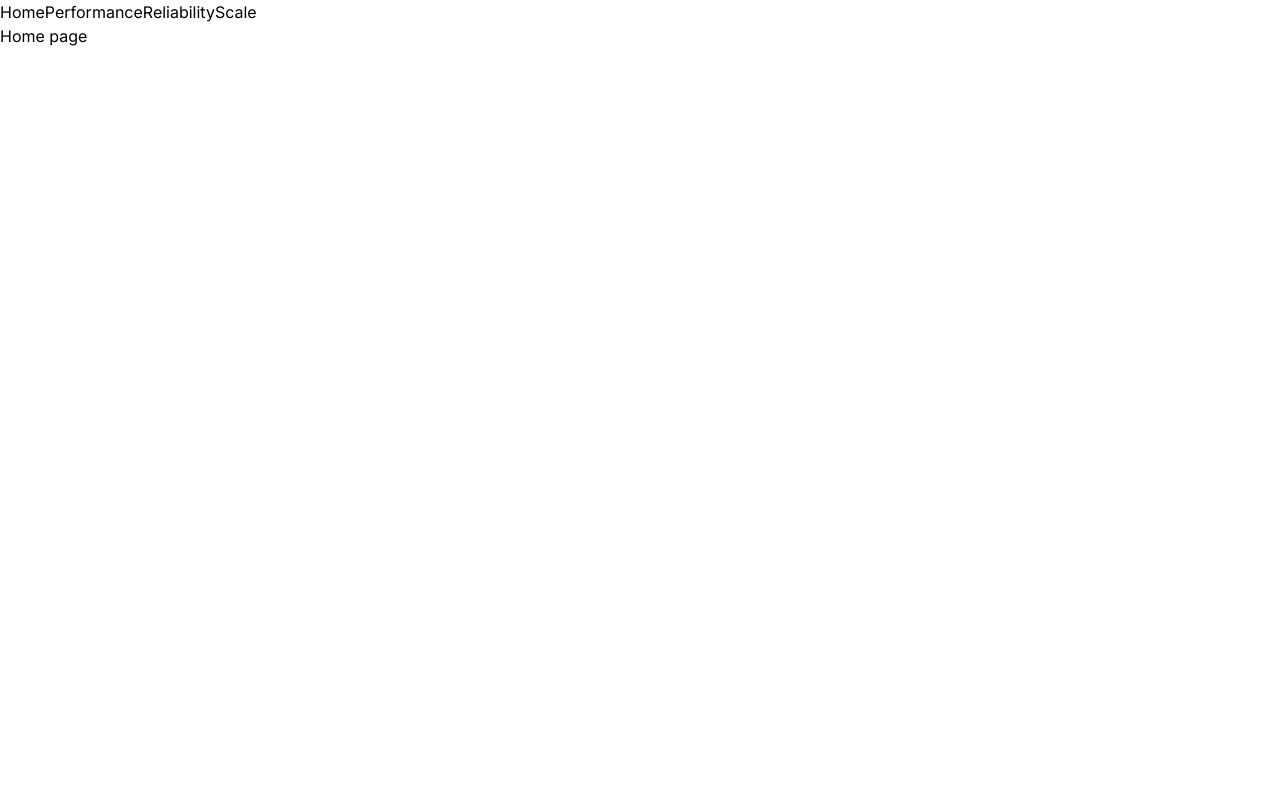
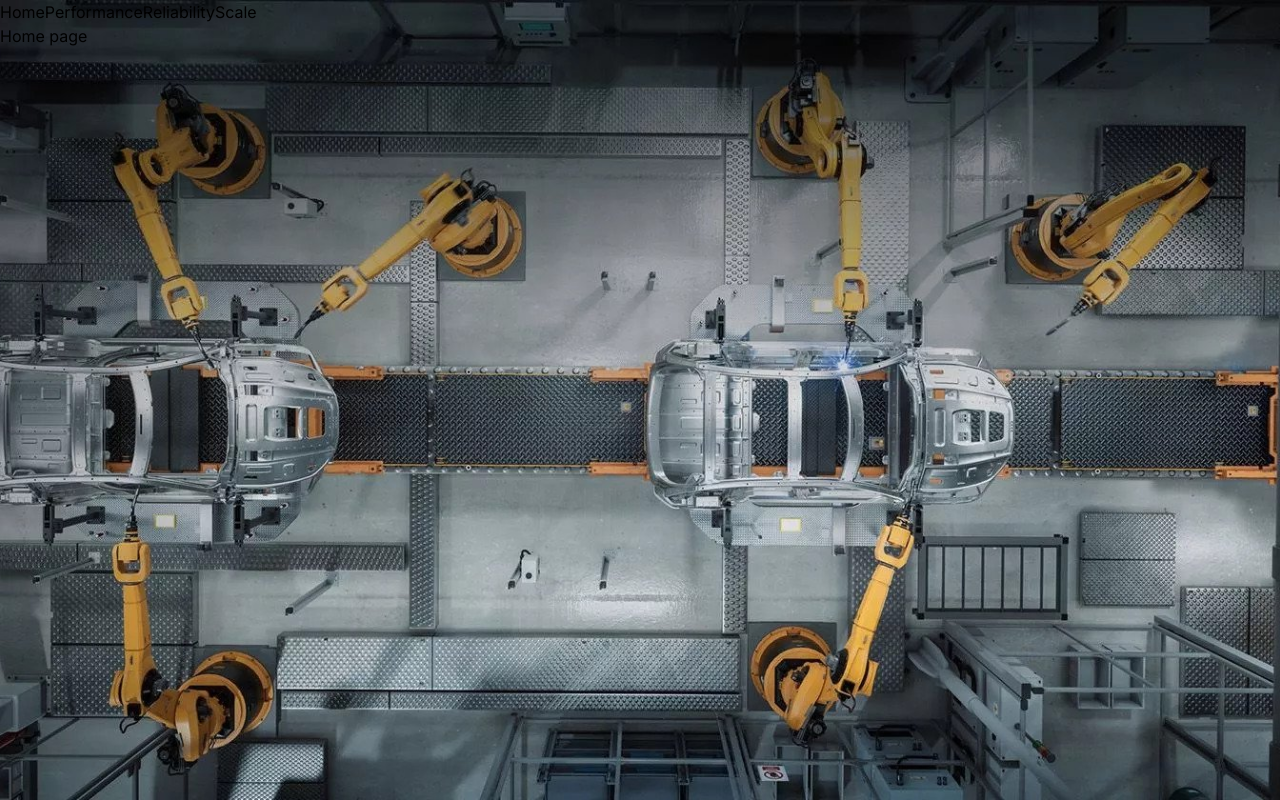
Before and after one commit to inigomarquinez/training-nextjs-the-complete-developers-guide, a Next.js app: page / in a window 1280 px wide. Built offline with nearby package versions, Linux system fonts and the light colour scheme.

Commit message:
feat: add home cover

```diff
--- a/src/app/page.tsx
+++ b/src/app/page.tsx
@@ -1,7 +1,19 @@
+import Image from "next/image";
+
+import homeImage from "/public/home.jpg";
+
 export default function Home() {
   return (
     <div>
       Home page
+      <div className="absolute -z-10 inset-0">
+        <Image
+          fill
+          alt="car factory"
+          src={homeImage}
+          style={{ objectFit: "cover" }}
+          />
+        </div>
     </div>
   );
 }
```
